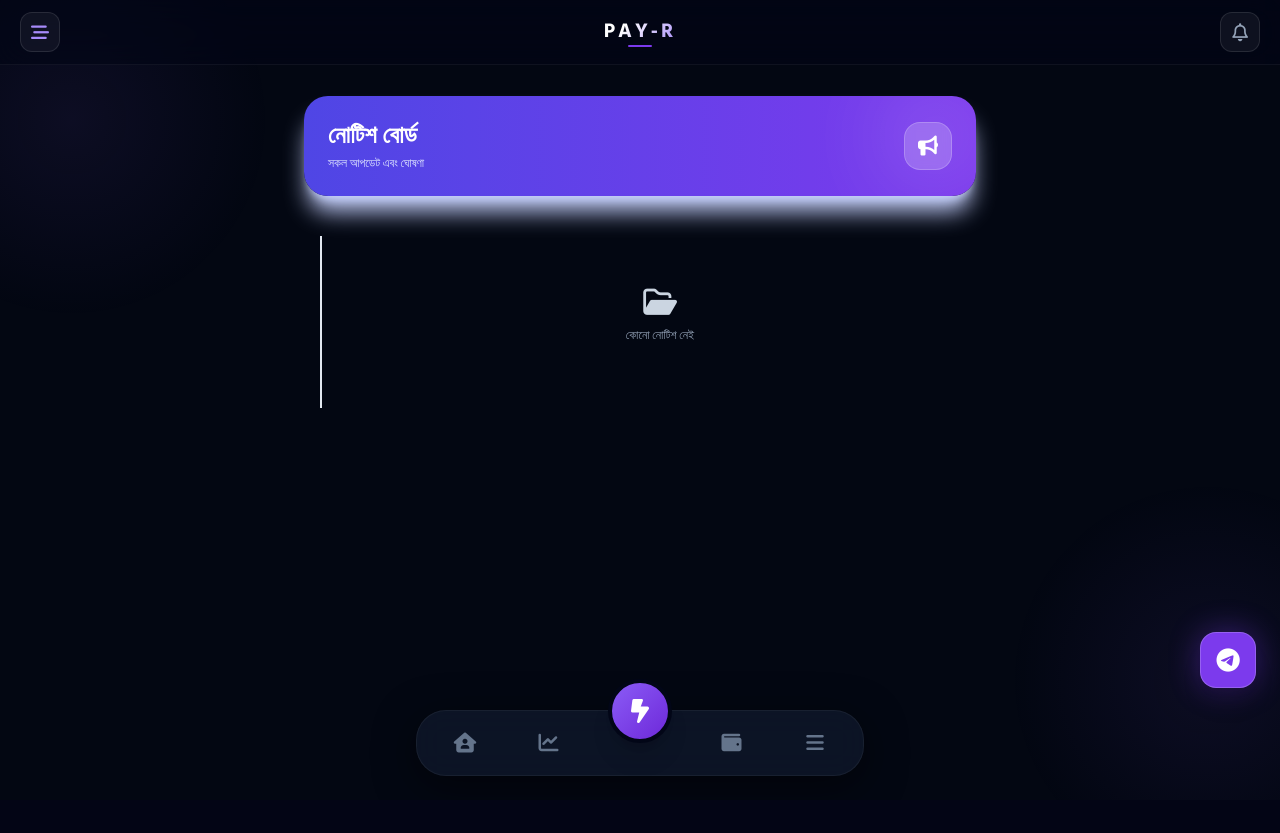
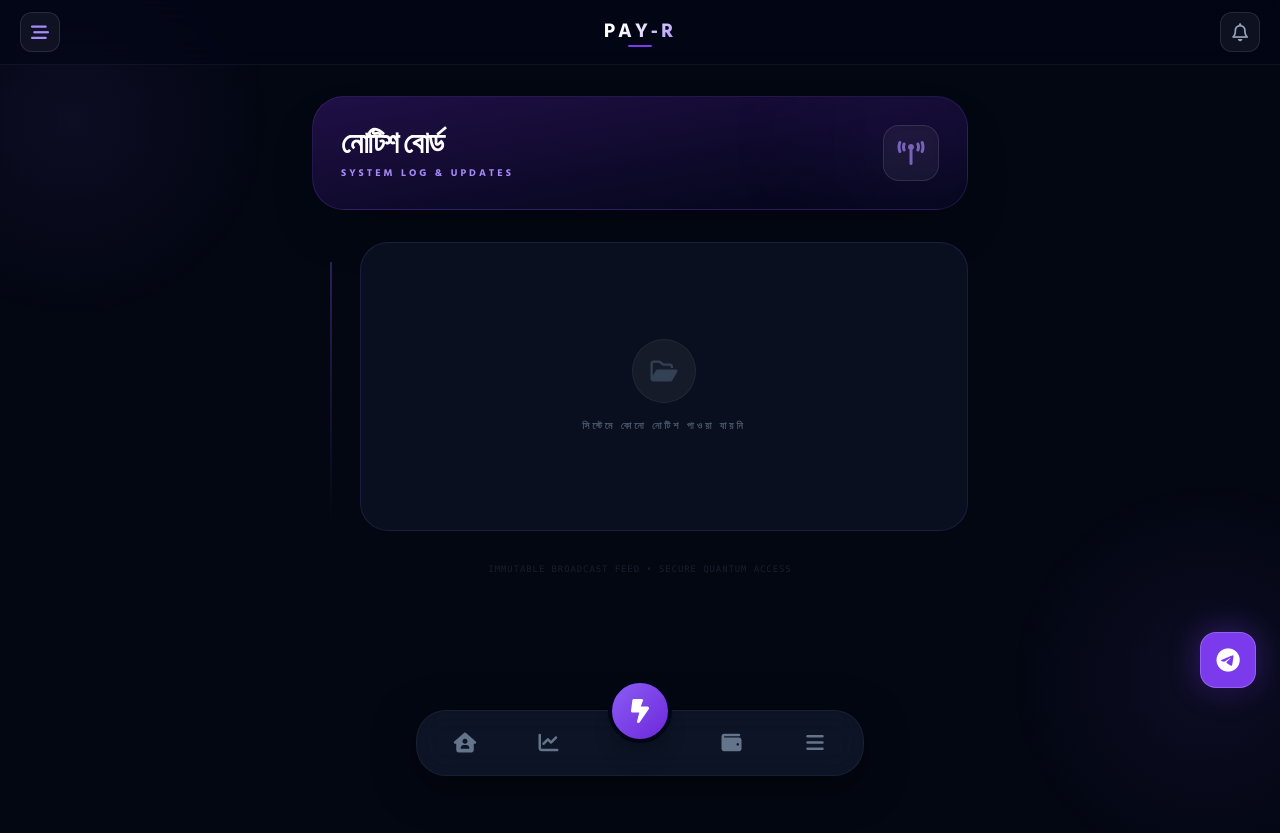
Before and after one commit to siafulislam45/Oay, a Flask app: page /notice in a window 1280 px wide. Before the commit the page ends 776 px from the top, so only its background shows below. Run offline with Flask 3, Linux system fonts and the light colour scheme; the visitor is signed in with stand-in values (Sample User, id 1); data that the repository does not hold is empty; parts of the project's set-up code (start-up, migrations or seed data) failed here and were passed over; some libraries are stand-ins or nearby versions.

Commit message:
Update notice.html

```diff
--- a/templates/notice.html
+++ b/templates/notice.html
@@ -2,120 +2,187 @@
 {% block content %}
 
 <style>
-    .fade-up { animation: fadeUp 0.6s cubic-bezier(0.16, 1, 0.3, 1); }
-    @keyframes fadeUp { from { opacity: 0; transform: translateY(20px); } to { opacity: 1; transform: translateY(0); } }
+    /* AI Reveal Animation */
+    .notice-reveal { animation: revealIn 0.7s cubic-bezier(0.16, 1, 0.3, 1) forwards; opacity: 0; }
+    @keyframes revealIn { from { opacity: 0; transform: translateY(30px); } to { opacity: 1; transform: translateY(0); } }
+
+    /* Premium AI Cards */
+    .ai-broadcast-card {
+        background: rgba(15, 23, 42, 0.6);
+        backdrop-filter: blur(20px);
+        border: 1px solid rgba(139, 92, 246, 0.15);
+        border-radius: 28px;
+        position: relative;
+        overflow: hidden;
+    }
+
+    /* Cyber Inputs for Admin */
+    .cyber-input {
+        background: rgba(0, 0, 0, 0.3);
+        border: 1px solid rgba(255, 255, 255, 0.08);
+        color: #f1f5f9;
+        transition: all 0.3s ease;
+    }
+    .cyber-input:focus {
+        border-color: #8B5CF6;
+        background: rgba(139, 92, 246, 0.05);
+        outline: none;
+    }
+
+    /* Timeline Styling */
+    .timeline-path {
+        position: absolute;
+        left: 18px;
+        top: 20px;
+        bottom: 0;
+        width: 2px;
+        background: linear-gradient(to bottom, rgba(139, 92, 246, 0.3) 0%, transparent 100%);
+    }
+    .node-pulse {
+        position: absolute;
+        left: 11px;
+        top: 22px;
+        width: 16px;
+        height: 16px;
+        background: #030712;
+        border: 3px solid #8B5CF6;
+        border-radius: 50%;
+        z-index: 10;
+        box-shadow: 0 0 10px #8B5CF6;
+    }
+
+    .btn-publish {
+        background: linear-gradient(135deg, #8B5CF6 0%, #6D28D9 100%);
+        box-shadow: 0 8px 20px rgba(139, 92, 246, 0.2);
+    }
+
+    .monofont { font-family: 'Inter', monospace; }
 </style>
 
-<div class="max-w-2xl mx-auto space-y-6 fade-up pb-32 pt-4">
+<div class="max-w-2xl mx-auto space-y-8 notice-reveal pb-32 pt-4 px-2">
 
-    <!-- 1. HEADER -->
-    <div class="bg-gradient-to-r from-[#4F46E5] to-[#7C3AED] rounded-[24px] p-6 text-white shadow-xl shadow-indigo-200 relative overflow-hidden">
-        <div class="absolute right-0 top-0 w-32 h-32 bg-white opacity-10 rounded-full blur-2xl -mr-6 -mt-6"></div>
+    <!-- ১. হেডার সেকশন (Broadcast Terminal) -->
+    <div class="bg-gradient-to-br from-violet-900/40 to-slate-950 p-7 rounded-[32px] border border-violet-500/20 shadow-2xl relative overflow-hidden">
+        <div class="absolute -right-10 -top-10 w-40 h-40 bg-violet-600/10 rounded-full blur-3xl"></div>
+
         <div class="relative z-10 flex items-center justify-between">
             <div>
-                <h2 class="text-2xl font-bold">নোটিশ বোর্ড</h2>
-                <p class="text-indigo-100 text-xs mt-1">সকল আপডেট এবং ঘোষণা</p>
+                <h2 class="text-3xl font-black text-white tracking-tighter uppercase">নোটিশ বোর্ড</h2>
+                <p class="text-[10px] text-violet-400 font-bold uppercase tracking-[3px] mt-1">System Log & Updates</p>
             </div>
-            <div class="h-12 w-12 bg-white/20 rounded-2xl flex items-center justify-center backdrop-blur-sm border border-white/20">
-                <i class="fa-solid fa-bullhorn text-xl"></i>
+            <div class="h-14 w-14 bg-white/5 rounded-2xl flex items-center justify-center border border-white/10 shadow-inner">
+                <i class="fa-solid fa-tower-broadcast text-2xl text-violet-400 animate-pulse"></i>
             </div>
         </div>
     </div>
 
-    <!-- 2. ADMIN POST FORM -->
+    <!-- ২. অ্যাডমিন পোস্ট ফর্ম (অ্যাডমিনদের জন্য) -->
     {% if user.role == 'admin' %}
-    <div class="bg-white p-5 rounded-[24px] shadow-sm border border-slate-100">
-        <div class="flex items-center gap-2 mb-4 text-[#0A2540]">
-            <i class="fa-solid fa-pen-to-square text-[#4F46E5]"></i>
-            <h3 class="font-bold text-sm">নতুন নোটিশ লিখুন</h3>
+    <div class="ai-broadcast-card p-6 border-violet-500/30">
+        <div class="flex items-center gap-3 mb-6">
+            <div class="w-8 h-8 rounded-lg bg-violet-600/20 flex items-center justify-center text-violet-400 border border-violet-600/30">
+                <i class="fa-solid fa-terminal text-sm"></i>
+            </div>
+            <h3 class="font-black text-white text-[10px] uppercase tracking-[2px]">ইনিশিয়েট নিউ ব্রডকাস্ট</h3>
         </div>
 
-        <form method="POST" action="/notice" class="space-y-3">
-            <input type="text" name="title" required placeholder="নোটিশের শিরোনাম"
-                   class="w-full p-3 border border-slate-200 rounded-xl focus:outline-[#4F46E5] text-sm bg-slate-50 focus:bg-white transition font-bold">
+        <form method="POST" action="/notice" class="space-y-4">
+            <input type="text" name="title" required placeholder="ব্রডকাস্ট শিরোনাম"
+                   class="cyber-input w-full p-4 rounded-2xl text-sm font-bold tracking-tight">
 
-            <textarea name="content" required rows="3" placeholder="বিস্তারিত লিখুন..."
-                      class="w-full p-3 border border-slate-200 rounded-xl focus:outline-[#4F46E5] text-sm bg-slate-50 focus:bg-white transition"></textarea>
+            <textarea name="content" required rows="3" placeholder="বিস্তারিত ডাটা এন্ট্রি করুন..."
+                      class="cyber-input w-full p-4 rounded-2xl text-sm font-medium"></textarea>
 
-            <button type="submit" class="w-full bg-[#0A2540] text-white py-3 rounded-xl text-xs font-bold hover:bg-[#4F46E5] transition shadow-md">
-                পাবলিশ করুন <i class="fa-solid fa-paper-plane ml-1"></i>
+            <button type="submit" class="btn-publish w-full py-4 rounded-2xl text-white font-black text-[10px] uppercase tracking-[3px] active:scale-95 transition-all">
+                পাবলিশ করুন <i class="fa-solid fa-paper-plane ml-2"></i>
             </button>
         </form>
     </div>
     {% endif %}
 
-    <!-- 3. NOTICE TIMELINE -->
-    <div class="space-y-6 relative pl-4">
-        <!-- Vertical Line -->
-        <div class="absolute left-4 top-4 bottom-0 w-0.5 bg-slate-200"></div>
+    <!-- ৩. নোটিশ টাইমলাইন -->
+    <div class="relative space-y-8">
+        <!-- Vertical Path -->
+        <div class="timeline-path"></div>
 
         {% for notice in notices %}
-        <div class="relative pl-8 group">
+        <div class="relative pl-12 group">
 
-            <!-- Timeline Dot -->
-            <div class="absolute left-[11px] top-5 h-4 w-4 bg-white border-4 border-[#4F46E5] rounded-full z-10 group-hover:scale-125 transition duration-300"></div>
+            <!-- Timeline Node -->
+            <div class="node-pulse group-hover:scale-125 transition-transform"></div>
 
-            <div class="bg-white p-5 rounded-[24px] shadow-sm border border-slate-50 hover:shadow-lg transition duration-300 relative overflow-hidden">
+            <div class="ai-broadcast-card p-6 hover:bg-slate-900/60 transition-all duration-300">
 
-                <!-- Date Badge -->
-                <div class="flex justify-between items-start mb-3">
-                    <span class="text-[10px] font-bold text-slate-400 bg-slate-100 px-2 py-1 rounded-lg flex items-center gap-1">
-                        <i class="fa-regular fa-clock"></i> {{ notice.created_at[:10] }}
-                    </span>
+                <!-- Metadata Node -->
+                <div class="flex justify-between items-start mb-4">
+                    <div class="flex items-center gap-2">
+                        <span class="text-[9px] font-black text-slate-500 bg-white/5 px-2.5 py-1 rounded-md border border-white/5 monofont">
+                            <i class="fa-regular fa-clock mr-1 text-violet-500"></i> {{ notice.created_at[:10] }}
+                        </span>
+                        <span class="text-[8px] font-black text-emerald-500 bg-emerald-500/5 px-2 py-1 rounded-md border border-emerald-500/10 uppercase tracking-tighter">Verified Logs</span>
+                    </div>
 
                     {% if user.role == 'admin' %}
-                    <a href="/notice/delete/{{ notice.id }}" onclick="return confirm('ডিলিট করবেন?')"
-                       class="text-slate-300 hover:text-red-500 transition px-2">
-                        <i class="fa-solid fa-trash-can"></i>
+                    <a href="/notice/delete/{{ notice.id }}" onclick="return confirm('এই নোটিশটি কি পার্মানেন্টলি ডিলিট করবেন?')"
+                       class="h-8 w-8 rounded-lg bg-rose-500/10 text-rose-500 flex items-center justify-center hover:bg-rose-500 hover:text-white transition-all">
+                        <i class="fa-solid fa-trash-can text-xs"></i>
                     </a>
                     {% endif %}
                 </div>
 
-                <!-- Title & Content -->
-                <h3 class="text-lg font-bold text-[#0A2540] mb-2 leading-tight">
+                <!-- Content Area -->
+                <h3 class="text-xl font-bold text-white mb-3 tracking-tight group-hover:text-violet-400 transition-colors">
                     {{ notice.title }}
                 </h3>
 
-                <div class="text-xs text-slate-600 leading-relaxed whitespace-pre-line bg-slate-50/50 p-3 rounded-xl border border-slate-100/50" id="notice-{{ loop.index }}">
-{{ notice.content }}
+                <div class="text-[13px] text-slate-400 leading-relaxed whitespace-pre-line bg-black/20 p-4 rounded-2xl border border-white/5 monofont" id="notice-{{ loop.index }}">
+                    {{ notice.content }}
                 </div>
 
-                <!-- Action Footer -->
-                <div class="mt-4 pt-3 border-t border-slate-50 flex items-center justify-between">
+                <!-- Footer Operations -->
+                <div class="mt-5 pt-4 border-t border-white/5 flex items-center justify-between">
                     <button onclick="copyText('notice-{{ loop.index }}', this)"
-                            class="text-[10px] font-bold text-slate-500 hover:text-[#4F46E5] flex items-center gap-1 transition bg-white border border-slate-200 px-3 py-1.5 rounded-lg hover:border-[#4F46E5]">
-                        <i class="fa-regular fa-copy"></i> কপি টেক্সট
+                            class="text-[9px] font-black text-slate-500 hover:text-violet-400 flex items-center gap-2 transition-all uppercase tracking-widest px-4 py-2 rounded-xl bg-white/5 border border-white/5 hover:border-violet-500/30">
+                        <i class="fa-regular fa-copy"></i> কপি ডাটা
                     </button>
-                    <div class="flex gap-2">
-                        <div class="h-2 w-2 rounded-full bg-red-400"></div>
-                        <div class="h-2 w-2 rounded-full bg-yellow-400"></div>
-                        <div class="h-2 w-2 rounded-full bg-green-400"></div>
+
+                    <div class="flex gap-1.5 opacity-30">
+                        <div class="h-1 w-4 bg-violet-600 rounded-full"></div>
+                        <div class="h-1 w-1 bg-violet-600 rounded-full"></div>
                     </div>
                 </div>
 
             </div>
         </div>
         {% else %}
-        <div class="text-center py-16 ml-6">
-            <i class="fa-regular fa-folder-open text-3xl text-slate-300 mb-2"></i>
-            <p class="text-xs text-slate-400">কোনো নোটিশ নেই</p>
+        <!-- Empty State -->
+        <div class="text-center py-24 ml-12 ai-broadcast-card border-dashed border-white/10">
+            <div class="w-16 h-16 bg-white/5 rounded-full flex items-center justify-center mx-auto mb-4 border border-white/5">
+                <i class="fa-regular fa-folder-open text-2xl text-slate-700"></i>
+            </div>
+            <p class="text-[10px] font-black text-slate-600 uppercase tracking-[3px]">সিস্টেমে কোনো নোটিশ পাওয়া যায়নি</p>
         </div>
         {% endfor %}
     </div>
 
+    <!-- Security Footer -->
+    <div class="text-center opacity-30 mt-10">
+        <p class="text-[9px] font-mono text-slate-600 tracking-widest uppercase">Immutable Broadcast Feed • Secure Quantum Access</p>
+    </div>
+
 </div>
 
-<!-- Copy Script -->
+<!-- Copy Terminal Script -->
 <script>
     function copyText(elementId, btn) {
         const text = document.getElementById(elementId).innerText;
         navigator.clipboard.writeText(text).then(() => {
             const originalHTML = btn.innerHTML;
-            btn.innerHTML = '<i class="fa-solid fa-check"></i> কপিড!';
-            btn.classList.add('text-green-600', 'border-green-600');
+            btn.innerHTML = '<i class="fa-solid fa-check-double text-emerald-500"></i> SYNCED!';
+            btn.classList.add('text-emerald-500', 'border-emerald-500/30');
             setTimeout(() => {
                 btn.innerHTML = originalHTML;
-                btn.classList.remove('text-green-600', 'border-green-600');
+                btn.classList.remove('text-emerald-500', 'border-emerald-500/30');
             }, 2000);
         });
     }
```
